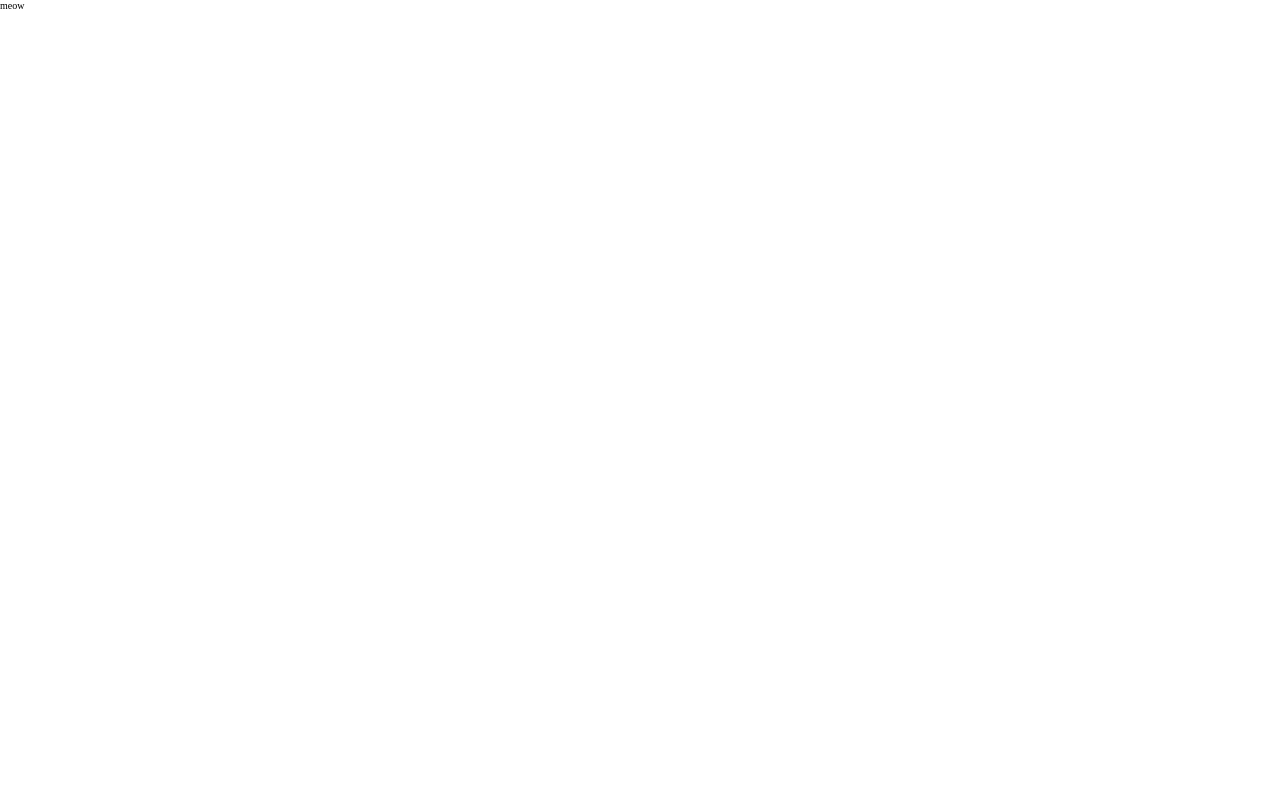
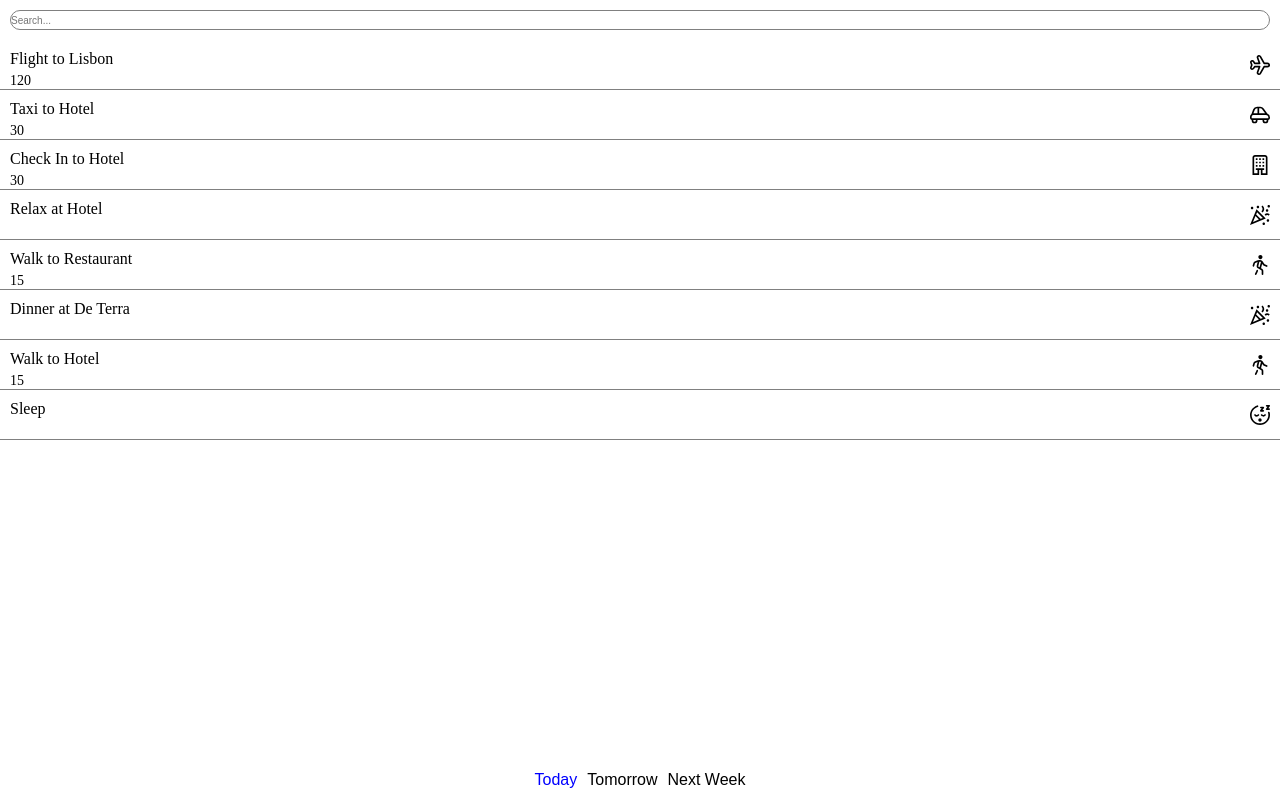
Before and after one commit to chase-manning/itinerary-app, a React (Create React App) app: page / in a window 1280 px wide. Built offline with nearby package versions, Linux system fonts and the light colour scheme.

Commit message:
:rocket: add itinerary to app

```diff
--- a/src/App.tsx
+++ b/src/App.tsx
@@ -1,5 +1,54 @@
+import styled from "styled-components";
+import Search from "./components/Search";
+import Dates from "./components/Dates";
+import { useState } from "react";
+import ITINERARY from "./app/itinerary";
+import ItineraryItem from "./components/ItineraryItem";
+
+const StyledApp = styled.div`
+  width: 100%;
+  height: 100%;
+  display: flex;
+  flex-direction: column;
+  align-items: center;
+  min-height: 100dvh;
+`;
+
+const ItineraryItemsContainer = styled.div`
+  width: 100%;
+  display: flex;
+  flex: 1;
+  flex-direction: column;
+  align-items: center;
+  overflow-y: auto;
+`;
+
+const ItineraryItems = styled.div`
+  width: 100%;
+  display: flex;
+  flex-direction: column;
+  align-items: center;
+`;
+
 const App = () => {
-  return <div>meow</div>;
+  const [search, setSearch] = useState("");
+
+  const dates = ["Today", "Tomorrow", "Next Week"];
+  const [active, setActive] = useState(dates[0]);
+
+  return (
+    <StyledApp>
+      <Search value={search} setValue={setSearch} />
+      <ItineraryItemsContainer>
+        <ItineraryItems>
+          {ITINERARY.map((itinerary, index) => (
+            <ItineraryItem key={index} itinerary={itinerary} />
+          ))}
+        </ItineraryItems>
+      </ItineraryItemsContainer>
+      <Dates active={active} dates={dates} setActive={setActive} />
+    </StyledApp>
+  );
 };
 
 export default App;
```
